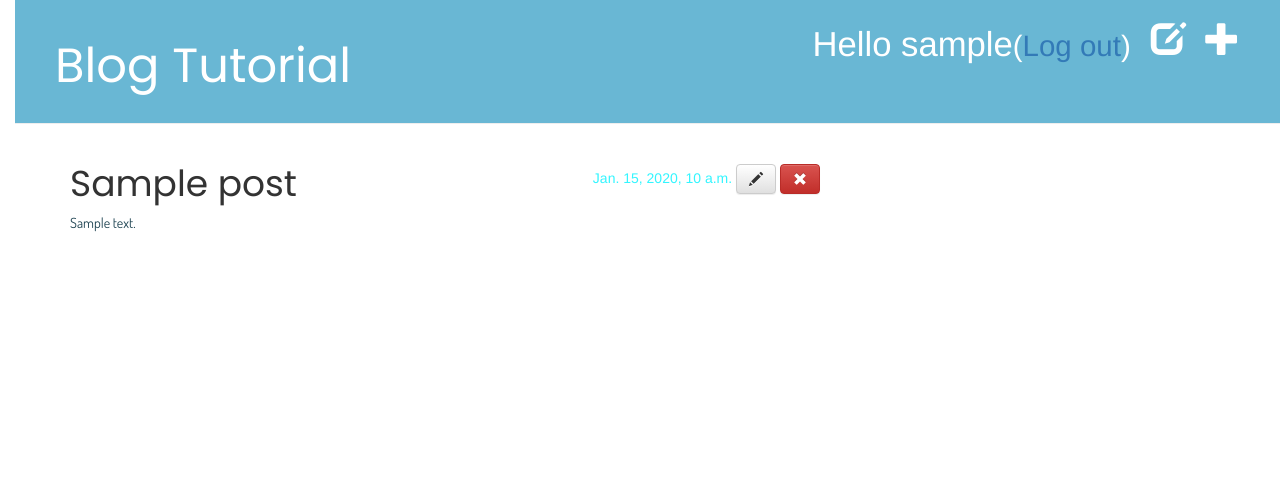
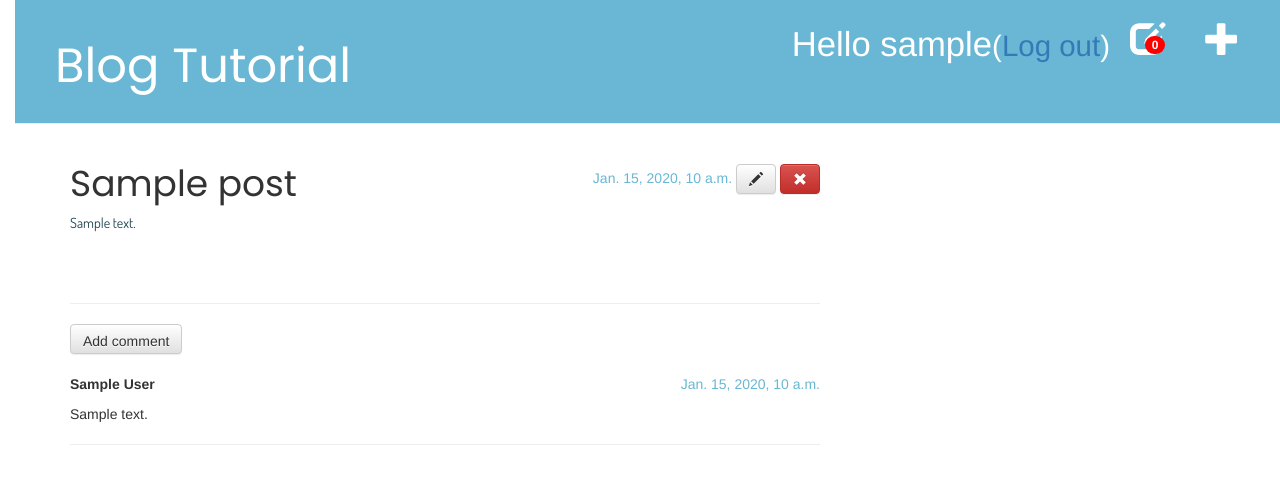
Before and after one commit to adkramer/tutorial_test_repo, a Django app: page /post/1/ in a window 1280 px wide. Shown: the top 484 px of the page. Run offline with Django 3.2, Linux system fonts and the light colour scheme; a user stored in the database is signed in; tables that the repository leaves empty hold one stand-in row (values such as "Sample post"); some libraries are stand-ins or nearby versions.

Commit message:
Add comments to blog posts and badge count for unpublished posts

```diff
--- a/blog/admin.py
+++ b/blog/admin.py
@@ -1,4 +1,5 @@
 from django.contrib import admin
-from .models import Post
+from .models import Post, Comment
 
 admin.site.register(Post)
+admin.site.register(Comment)
--- a/blog/models.py
+++ b/blog/models.py
@@ -2,7 +2,7 @@ from django.db import models
 from django.utils import timezone
 
 class Post(models.Model):
-    author = models.ForeignKey('auth.User')
+    author = models.ForeignKey('auth.User', related_name='user')
     title = models.CharField(max_length=200)
     text = models.TextField()
     created_date = models.DateTimeField(
@@ -14,5 +14,26 @@ class Post(models.Model):
         self.published_date = timezone.now()
         self.save()
 
+    def approved_comments(self):
+        return self.comments.filter(approved_comment=True)
+
+    def unapproved_comments(self):
+        return self.comments.filter(approved_comment=False)
+
     def __str__(self):
         return self.title
+
+
+class Comment(models.Model):
+    post = models.ForeignKey('blog.Post', related_name='comments')
+    author = models.CharField(max_length=200)
+    text = models.TextField()
+    created_date = models.DateTimeField(default=timezone.now())
+    approved_comment = models.BooleanField(default=False)
+
+    def approve(self):
+        self.approved_comment = True
+        self.save()
+
+    def __str__(self):
+        return self.text
--- a/blog/static/css/blog.css
+++ b/blog/static/css/blog.css
@@ -25,7 +25,7 @@ h1, h2, h3, h4 {
 }
 
 .date {
-    color: #33F5FF;
+    color: #69B7D4;
     float: right;
 }
 
@@ -62,3 +62,22 @@ h1, h2, h3, h4 {
 .btn{
     height:30px;
 }
+
+/* COMMENTS */
+
+.comment {
+    margin: 20px 0px 20px 20px;
+
+}
+
+
+.badge-danger {
+    background-color: #b94a48;
+}
+
+.badge-notify{
+   background:red;
+   position:relative;
+   top: 0px;
+   left: -20px;
+}
--- a/blog/templates/blog/base.html
+++ b/blog/templates/blog/base.html
@@ -1,4 +1,5 @@
 {% load staticfiles %}
+{% load blog_extras %}
 
 <html>
     <head>
@@ -13,7 +14,7 @@
         <div class="page-header">
             {% if user.is_authenticated %}
                 <a href="{% url 'post_new' %}" class="top-menu"><span class="glyphicon glyphicon-plus"></span></a>
-                <a href="{% url 'post_draft_list' %}" class="top-menu"><span class="glyphicon glyphicon-edit"></span></a>
+                <a href="{% url 'post_draft_list' %}" class="top-menu"><span class="glyphicon glyphicon-edit"></span><span class="badge badge-notify">{% unpublished_posts %}</span></a>
                 <p class="top-menu">Hello {{ user.username }}<small>(<a href="{% url 'logout' %}">Log out</a>)</small></p>
             {% else %}
                 <a href="{% url 'login' %}" class="top-menu"><span class="glyphicon glyphicon-lock"></span></a>
--- a/blog/templates/blog/post_detail.html
+++ b/blog/templates/blog/post_detail.html
@@ -18,4 +18,26 @@
         <h1>{{ post.title }}</h1>
         <p>{{ post.text|linebreaksbr }}</p>
     </div>
+
+        <hr>
+        <a class="btn btn-default" href="{% url 'add_comment_to_post' pk=post.pk %}">Add comment</a>
+    {% for comment in post.comments.all %}
+        {% if user.is_authenticated or comment.approved_comment %}
+            <div class="comment">
+                <div class="date">{{ comment.created_date }}</div>
+                    {% if not comment.approved_comment %}
+                        <a class="btn btn-danger" href="{% url 'comment_remove' pk=comment.pk %}"><span class="glyphicon glyphicon-remove"></span></a>
+                        <a class="btn btn-success" href="{% url 'comment_approve' pk=comment.pk %}"><span class="glyphicon glyphicon-ok"></span></a>
+                    {% endif %}
+            </div>
+                <strong>{{ comment.author }}</strong>
+                <p>{{ comment.text|linebreaks }}</p>
+            <hr>
+        {% endif %}
+    {% empty %}
+        <p>No comments here yet :(</p>
+    {% endfor %}
+
+
+
 {% endblock %}
--- /dev/null
+++ b/blog/templatetags/blog_extras.py
@@ -0,0 +1,13 @@
+from django import template
+from blog.models import Post
+
+register = template.Library()
+
+@register.simple_tag()
+def unpublished_posts():
+    return Post.objects.filter(published_date__isnull=True).count()
+
+@register.simple_tag()
+def unapproved_comments(post):
+    count = post.comments.count - post.approved_comments.count
+    return count
--- a/blog/urls.py
+++ b/blog/urls.py
@@ -10,4 +10,7 @@ urlpatterns = [
     url(r'^drafts/$', views.post_draft_list, name='post_draft_list'),
     url(r'^post/(?P<pk>\d+)/publish/$', views.post_publish, name='post_publish'),
     url(r'^post/(?P<pk>\d+)/remove/$', views.post_remove, name='post_remove'),
+    url(r'^post/(?P<pk>\d+)/comment/$', views.add_comment_to_post, name='add_comment_to_post'),
+    url(r'^comment/(?P<pk>\d+)/approve/$', views.comment_approve, name='comment_approve'),
+    url(r'^comment/(?P<pk>\d+)/remove/$', views.comment_remove, name='comment_remove'),
 ]
--- a/blog/views.py
+++ b/blog/views.py
@@ -2,9 +2,10 @@ from django.shortcuts import render, get_object_or_404, redirect
 from django.utils import timezone
 from django.contrib.auth.decorators import login_required
 from django.contrib.auth import logout
+from django import template
 
-from .models import Post
-from .forms import PostForm
+from .models import Post, Comment
+from .forms import PostForm, CommentForm
 
 def post_list(request):
     posts = Post.objects.filter(published_date__lte=timezone.now()).order_by('published_date')
@@ -62,6 +63,28 @@ def post_remove(request, pk):
     post.delete()
     return redirect('post_list')
 
-def logout_view(request):
-    logout(request)
-    return redirect('post_list')
+def add_comment_to_post(request, pk):
+    post = get_object_or_404(Post, pk=pk)
+    if request.method == "POST":
+        form = CommentForm(request.POST)
+        if form.is_valid():
+            comment = form.save(commit=False)
+            comment.post = post
+            comment.save()
+            return redirect('post_detail', pk=post.pk)
+    else:
+        form = CommentForm()
+        return render(request, 'blog/add_comment_to_post.html', {'form':form})
+
+@login_required
+def comment_approve(request, pk):
+    comment = get_object_or_404(Comment, pk=pk)
+    comment.approve()
+    return redirect('post_detail', pk=comment.post.pk)
+
+@login_required
+def comment_remove(request, pk):
+    comment = get_object_or_404(Comment, pk=pk)
+    post_pk = comment.post.pk
+    comment.delete()
+    return redirect('post_detail', pk=post_pk)
```
Also changed, not shown: blog/forms.py (+7 -1 lines), blog/templates/blog/add_comment_to_post.html (added, +9 -0 lines), blog/templates/blog/post_list.html (+7 -1 lines), blog/migrations/0002_comment.py (added), blog/migrations/0003_auto_20161204_1813.py (added), blog/migrations/0004_auto_20161204_1958.py (added), blog/templatetags/__init__.py (added).
